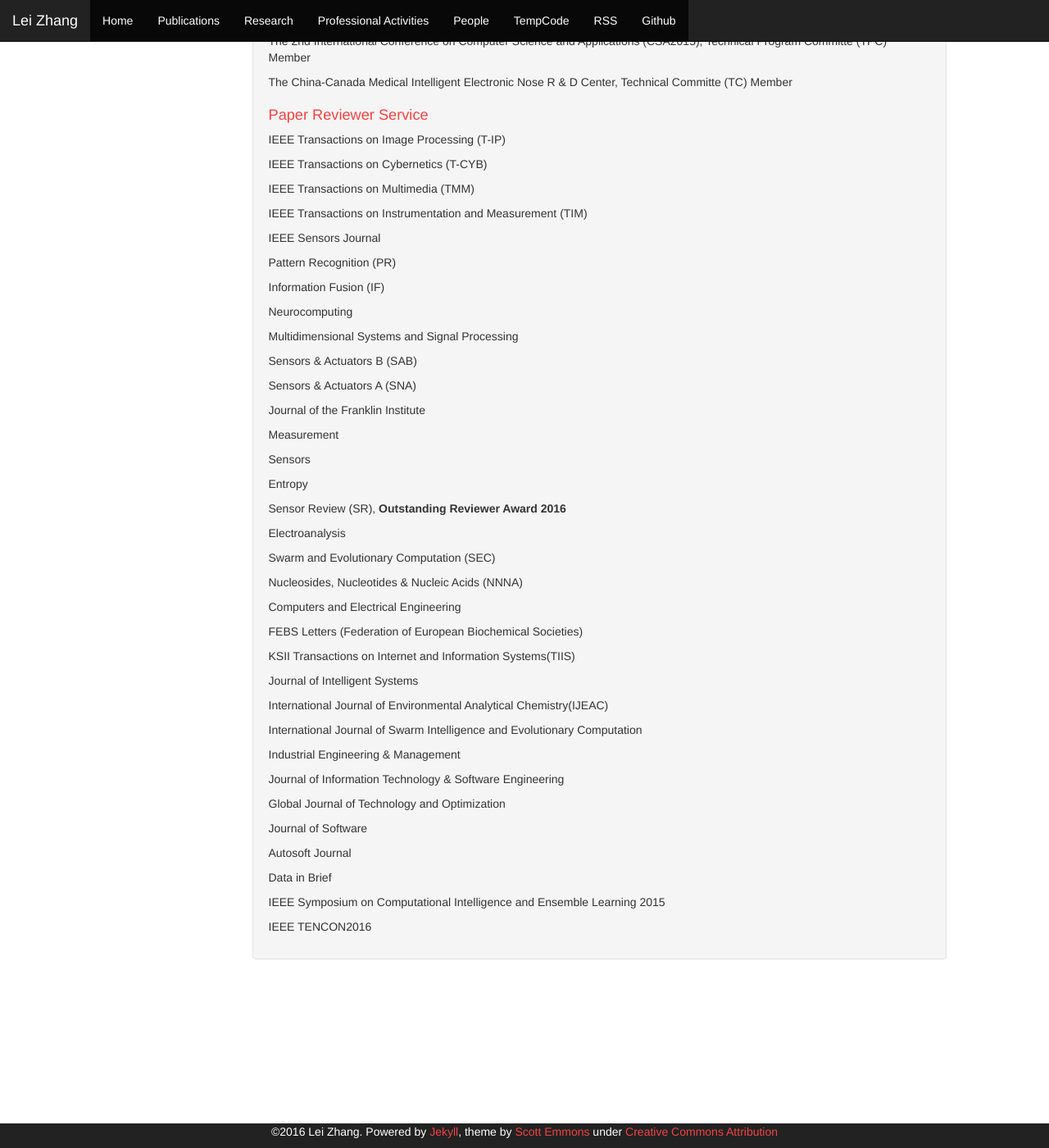
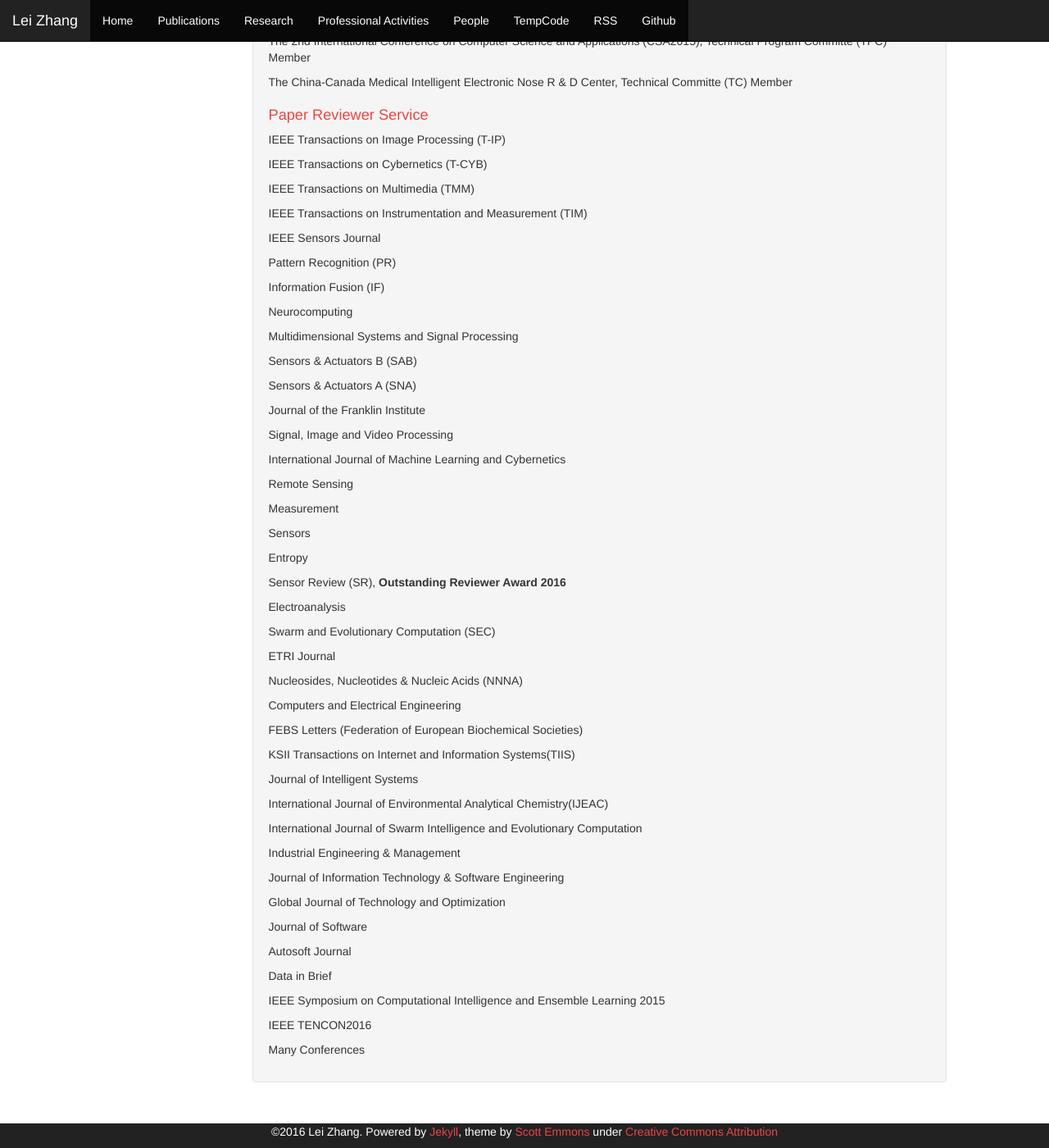
Before and after one commit to DrLeiZhang/website, a Jekyll site: the page built from professional activities.html, in a window 1280 px wide and 1400 px high, scrolled down 964 px. Shown: the whole window at 82% size. Built offline with Jekyll 4.4.1, drawn with Linux system fonts in a browser that asks for light colours; Markdown is read by kramdown in place of the engine named in the settings.

Commit message:
Update
Signed-off-by: leizhang@cqu.edu.cn <leizhang@cqu.edu.cn>

```diff
--- a/professional activities.html
+++ b/professional activities.html
@@ -48,12 +48,16 @@ layout: default
 <p>Sensors & Actuators B (SAB)</p>
 <p>Sensors & Actuators A (SNA)</p>
 <p>Journal of the Franklin Institute</p>
+<p>Signal, Image and Video Processing</p>
+<p>International Journal of Machine Learning and Cybernetics</p>
+<p>Remote Sensing</p>
 <p>Measurement</p>
 <p>Sensors</p>
 <p>Entropy</p>
 <p>Sensor Review (SR), <B>Outstanding Reviewer Award 2016</B></p>
 <p>Electroanalysis</p>
 <p>Swarm and Evolutionary Computation (SEC)</p>
+<p>ETRI Journal</p>
 <p>Nucleosides, Nucleotides & Nucleic Acids (NNNA)</p>
 <p>Computers and Electrical Engineering</p>
 <p>FEBS Letters (Federation of European Biochemical Societies)</p>
@@ -69,4 +73,5 @@ layout: default
 <p>Data in Brief</p>
 <p>IEEE Symposium on Computational Intelligence and Ensemble Learning 2015</p>
 <p>IEEE TENCON2016</p>
+<p>Many Conferences</p>
 </div>
```
